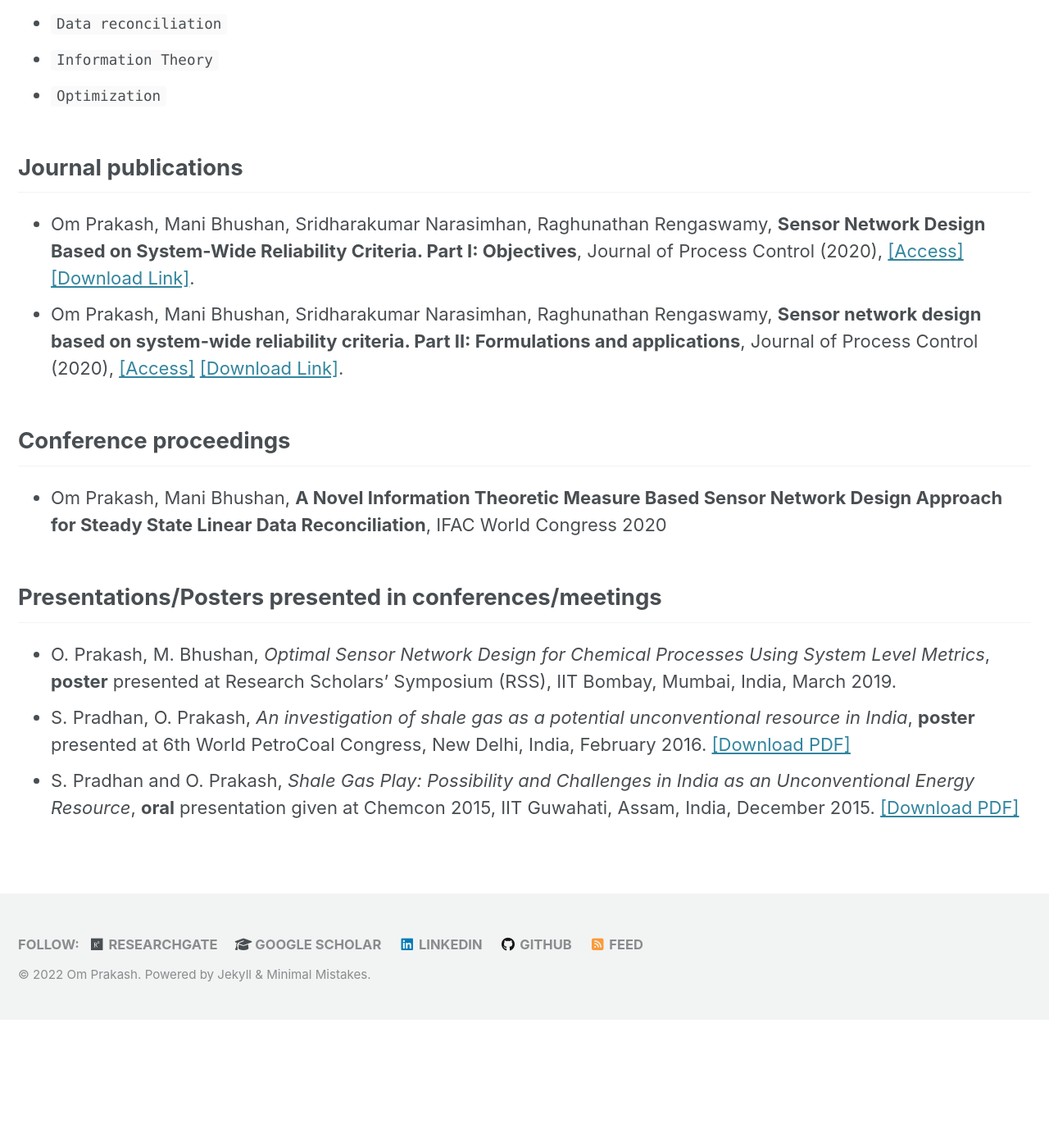
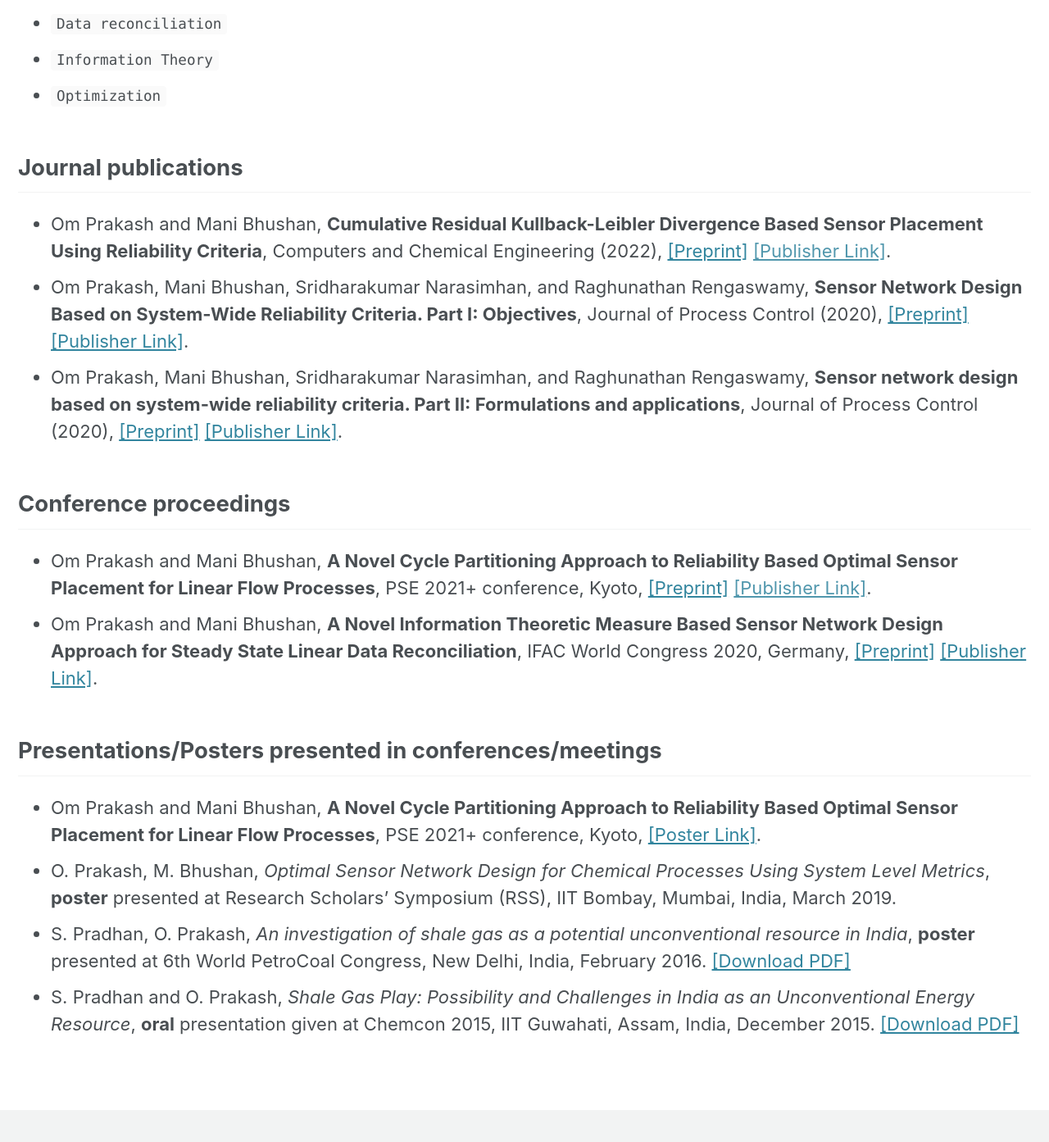
Before and after one commit to prakashoms/prakashoms.github.io, a Jekyll site: the page built from _pages/research.md, in a window 1280 px wide and 1400 px high, scrolled down 852 px. Shown: the top 1393 px of the window at 82% size. Built offline with Jekyll 4.4.1, drawn with Linux system fonts in a browser that asks for light colours; cached includes are drawn as plain includes; nearby versions of some CDN libraries; before the commit the page ends 2096 px from its top, so only the background shows below that.

Commit message:
Update research.md

```diff
--- a/_pages/research.md
+++ b/_pages/research.md
@@ -36,14 +36,17 @@ Om Prakash -> Mani Bhushan -> Sharad Bhartiya -> Paluri S. V. Nataraj -> Paresh
 - `Optimization`
 
 ## Journal publications
-- Om Prakash, Mani Bhushan, Sridharakumar Narasimhan, Raghunathan Rengaswamy, **Sensor Network Design Based on System-Wide Reliability Criteria. Part I: Objectives**, Journal of Process Control (2020), [[Access]](https://authors.elsevier.com/c/1bavY_Lpm1xWIu) [[Download Link]](https://doi.org/10.1016/j.jprocont.2020.07.007).
-- Om Prakash, Mani Bhushan, Sridharakumar Narasimhan, Raghunathan Rengaswamy, **Sensor network design based on system-wide reliability criteria. Part II: Formulations and applications**, Journal of Process Control (2020), [[Access]](https://authors.elsevier.com/c/1bSYD3Q5WJJ2xV) [[Download Link]](https://doi.org/10.1016/j.jprocont.2020.07.004).
+- Om Prakash and Mani Bhushan, **Cumulative Residual Kullback-Leibler Divergence Based Sensor Placement Using Reliability Criteria**, Computers and Chemical Engineering (2022), [[Preprint]](https://drive.google.com/file/d/1iHvLlWWVrciz0N6byXe2-KmMUldbvSA4/view?usp=sharing) [[Publisher Link]]().
+- Om Prakash, Mani Bhushan, Sridharakumar Narasimhan, and Raghunathan Rengaswamy, **Sensor Network Design Based on System-Wide Reliability Criteria. Part I: Objectives**, Journal of Process Control (2020), [[Preprint]](https://drive.google.com/file/d/1huOkhINxSRJyBzpBpygxxUW_kMK7YE8v/view?usp=sharing) [[Publisher Link]](https://doi.org/10.1016/j.jprocont.2020.07.007).
+- Om Prakash, Mani Bhushan, Sridharakumar Narasimhan, and Raghunathan Rengaswamy, **Sensor network design based on system-wide reliability criteria. Part II: Formulations and applications**, Journal of Process Control (2020), [[Preprint]](https://drive.google.com/file/d/1PqAY6-jARnmjGMOLtWvN_7wooC0dCsOp/view?usp=sharing) [[Publisher Link]](https://doi.org/10.1016/j.jprocont.2020.07.004).
 
 
 ## Conference proceedings
-- Om Prakash, Mani Bhushan, **A Novel Information Theoretic Measure Based Sensor Network Design Approach for Steady State Linear Data Reconciliation**, IFAC World Congress 2020
+- Om Prakash and Mani Bhushan, **A Novel Cycle Partitioning Approach to Reliability Based Optimal Sensor Placement for Linear Flow Processes**, PSE 2021+ conference, Kyoto, [[Preprint]](https://drive.google.com/file/d/1_rLMRMUFUfa95RcmtJjNxSuW50w8u4bF/view?usp=sharing) [[Publisher Link]]().
+- Om Prakash and Mani Bhushan, **A Novel Information Theoretic Measure Based Sensor Network Design Approach for Steady State Linear Data Reconciliation**, IFAC World Congress 2020, Germany, [[Preprint]](https://drive.google.com/file/d/17F8UmUQO7ooykjrNUWS6cB2R3Kp1_BI7/view?usp=sharing) [[Publisher Link]](https://doi.org/10.1016/j.ifacol.2020.12.1750).
 
 ## Presentations/Posters presented in conferences/meetings
+- Om Prakash and Mani Bhushan, **A Novel Cycle Partitioning Approach to Reliability Based Optimal Sensor Placement for Linear Flow Processes**, PSE 2021+ conference, Kyoto, [[Poster Link]](https://drive.google.com/file/d/1Nd20yTFUCAHxphcwVtDQ9Bf4bmG45NBL/view?usp=sharing).
 - O. Prakash, M. Bhushan, *Optimal Sensor Network Design for Chemical Processes Using System Level Metrics*, **poster** presented at Research Scholars' Symposium (RSS), IIT Bombay, Mumbai, India, March 2019.
 - S. Pradhan, O. Prakash, *An investigation of shale gas as a potential unconventional resource in India*, **poster** presented at 6th World PetroCoal Congress, New Delhi, India, February 2016. [[Download PDF]](https://www.researchgate.net/publication/307930096_An_investigation_of_shale_gas_as_a_potential_unconventional_resource_in_India)
 - S. Pradhan and O. Prakash, *Shale Gas Play: Possibility and Challenges in India as an Unconventional Energy Resource*, **oral** presentation given at Chemcon 2015, IIT Guwahati, Assam, India, December 2015. [[Download PDF]](https://www.researchgate.net/publication/307931834_Shale_Gas_Play_Possibility_and_Challenges_in_India_as_an_Unconventional_Energy_Resource/stats)
```
